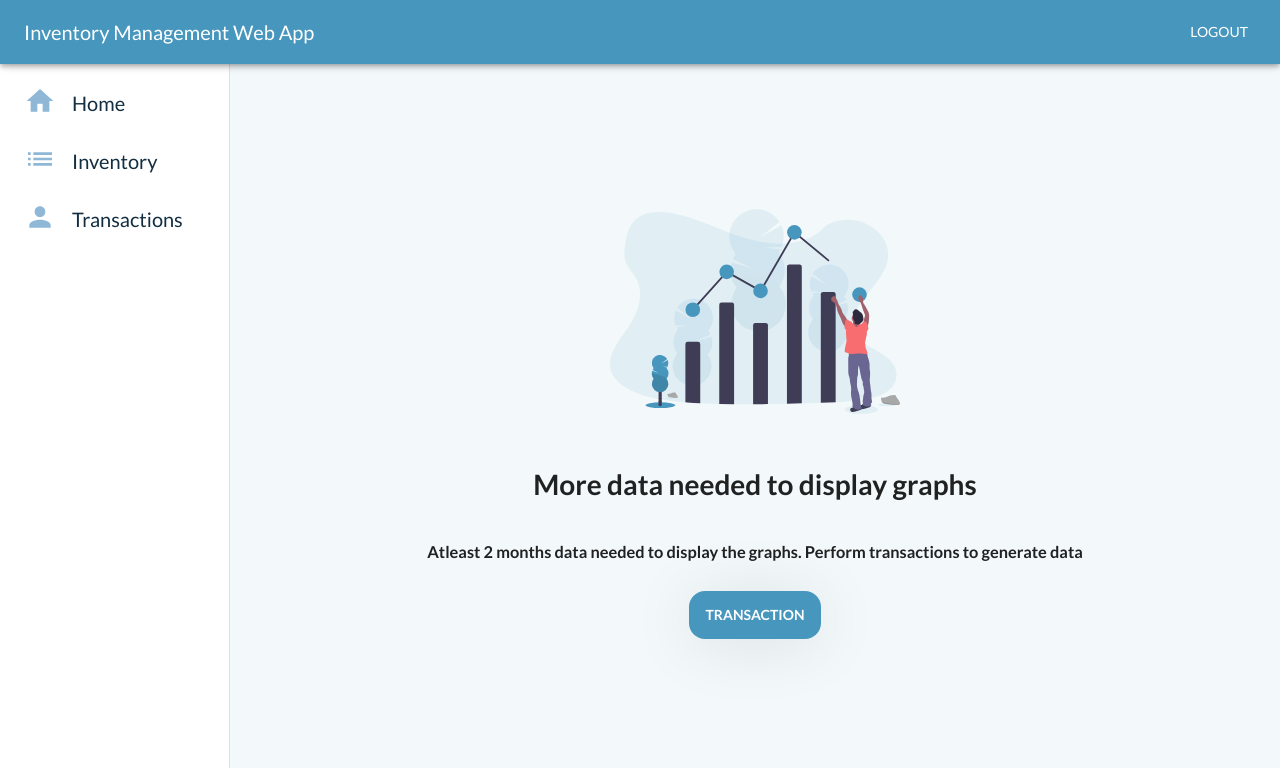
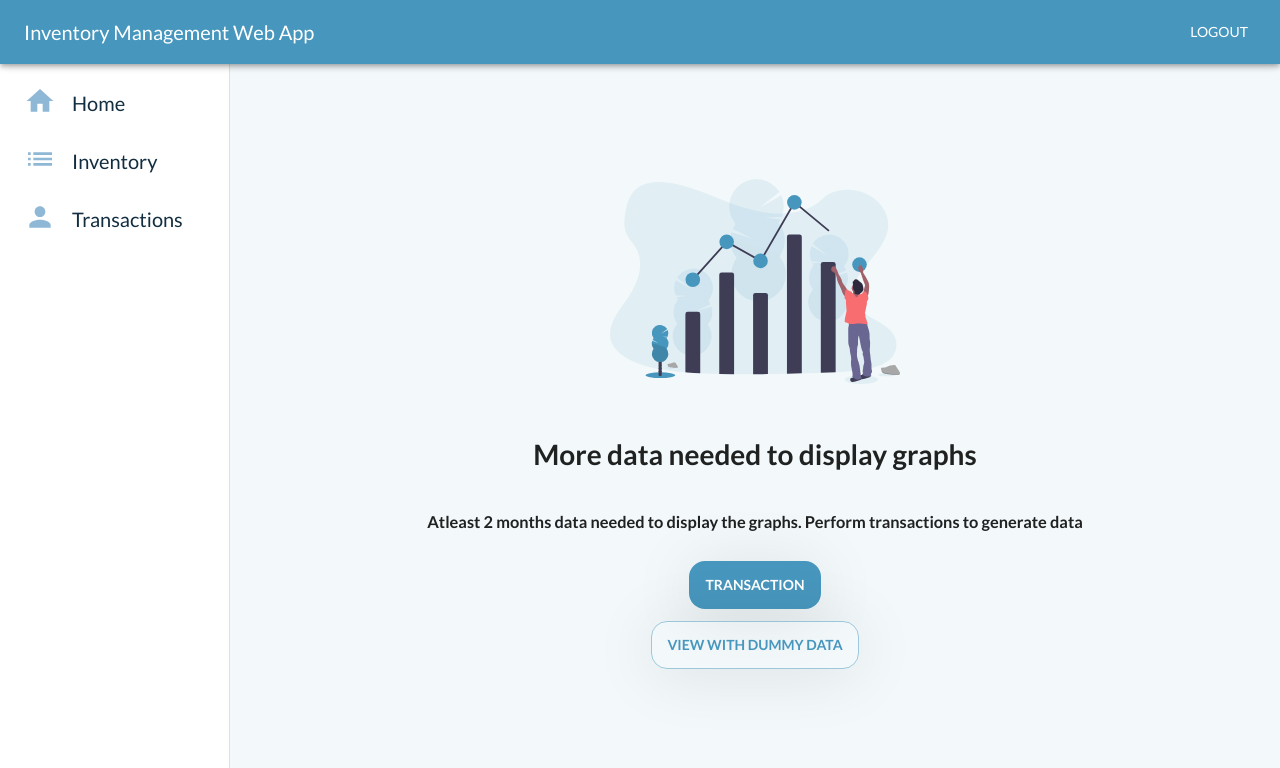
Before and after one commit to djunicode/inventory-management-web, a React (Create React App) app in the folder client/: page / in a window 1280 px wide. Shown: the top 768 px of the page. Built offline with nearby package versions, Linux system fonts and the light colour scheme; no server answers; sample sign-in values are in the browser's storage.

Commit message:
added option to view graphs with dummy data

```diff
--- a/client/src/components/Home/Home.js
+++ b/client/src/components/Home/Home.js
@@ -26,6 +26,10 @@ const useStyles = makeStyles(theme => ({
       margin: '1rem 2rem',
       width: '100%',
       maxWidth: '20rem',
+      [theme.breakpoints.only('sm')]: {
+        margin: '0.5rem 1rem',
+        maxWidth: '14rem',
+      },
       [theme.breakpoints.only('xs')]: {
         margin: '0.5rem 1rem',
         maxWidth: '12rem',
@@ -101,7 +105,7 @@ const Home = () => {
   return (
     <>
       {salesAreaData.length < 2 ? (
-        <NoData />
+        <NoData setData={setData} />
       ) : (
         <>
           <div className={classes.graph}>
--- a/client/src/components/Home/NoData.js
+++ b/client/src/components/Home/NoData.js
@@ -2,6 +2,7 @@ import React from 'react';
 import { makeStyles } from '@material-ui/core/styles';
 import { useHistory } from 'react-router-dom';
 import { Button } from '@material-ui/core';
+import { PropTypes } from 'prop-types';
 import illustration from '../../images/Graph.svg';
 
 const useStyles = makeStyles(theme => ({
@@ -33,13 +34,178 @@ const useStyles = makeStyles(theme => ({
   },
 }));
 
-const NoData = () => {
+const NoData = ({ setData }) => {
   const classes = useStyles();
 
   const history = useHistory();
 
   const handleClick = () => {
     history.push('/transaction');
+  };
+
+  const useDummyData = () => {
+    const temp = {
+      Total: {
+        Total: {
+          earned: 200.0,
+          sold: 10,
+          spent: 10000.0,
+          bought: 210,
+        },
+        Munch: {
+          earned: 50.0,
+          spent: 200.0,
+          sold: 5,
+          bought: 20,
+        },
+        Kitkat: {
+          earned: 300.0,
+          spent: 100.0,
+          sold: 0,
+          bought: 10,
+        },
+        Lays: {
+          earned: 150.0,
+          spent: 600.0,
+          sold: 5,
+          bought: 40,
+        },
+        Chips: {
+          earned: 200.0,
+          spent: 400.0,
+          sold: 0,
+          bought: 20,
+        },
+        Milk: {
+          earned: 900.0,
+          spent: 700.0,
+          sold: 0,
+          bought: 120,
+        },
+        Bag: {
+          earned: 1500.0,
+          spent: 700.0,
+          sold: 0,
+          bought: 120,
+        },
+        Chocolate: {
+          earned: 300.0,
+          spent: 150.0,
+          sold: 0,
+          bought: 120,
+        },
+        Water: {
+          earned: 200.0,
+          spent: 100.0,
+          sold: 0,
+          bought: 120,
+        },
+        Bread: {
+          earned: 1000.0,
+          spent: 800.0,
+          sold: 0,
+          bought: 120,
+        },
+      },
+      '2020-01': {
+        Total: {
+          earned: 290.0,
+          sold: 10,
+          spent: 380.0,
+          bought: 210,
+        },
+      },
+      '2020-02': {
+        Total: {
+          earned: 310.0,
+          sold: 10,
+          spent: 230.0,
+          bought: 210,
+        },
+      },
+      '2020-03': {
+        Total: {
+          earned: 340.0,
+          sold: 10,
+          spent: 250.0,
+          bought: 210,
+        },
+      },
+      '2020-04': {
+        Total: {
+          earned: 320.0,
+          sold: 10,
+          spent: 280.0,
+          bought: 210,
+        },
+      },
+
+      '2020-05': {
+        Total: {
+          earned: 300.0,
+          sold: 10,
+          spent: 300.0,
+          bought: 210,
+        },
+      },
+      '2020-06': {
+        Total: {
+          earned: 200.0,
+          sold: 10,
+          spent: 100.0,
+          bought: 210,
+        },
+      },
+      '2020-07': {
+        Total: {
+          earned: 355.0,
+          sold: 10,
+          spent: 265.0,
+          bought: 210,
+        },
+      },
+      '2020-08': {
+        Total: {
+          earned: 370.0,
+          sold: 10,
+          spent: 300.0,
+          bought: 210,
+        },
+      },
+      '2020-09': {
+        Total: {
+          earned: 342.0,
+          sold: 10,
+          spent: 296.0,
+          bought: 210,
+        },
+      },
+      '2020-10': {
+        Total: {
+          earned: 321.0,
+          sold: 10,
+          spent: 257.0,
+          bought: 210,
+        },
+      },
+      '2020-11': {
+        Total: {
+          earned: 361.0,
+          sold: 10,
+          spent: 285.0,
+          bought: 210,
+        },
+      },
+      '2020-12': {
+        Total: {
+          earned: 398.0,
+          sold: 10,
+          spent: 302.0,
+          bought: 210,
+        },
+      },
+    };
+    setData(temp);
   };
 
   return (
@@ -59,8 +225,21 @@ const NoData = () => {
       >
         Transaction
       </Button>
+      <Button
+        type='button'
+        color='primary'
+        variant='outlined'
+        className={classes.button}
+        onClick={useDummyData}
+      >
+        View with Dummy Data
+      </Button>
     </div>
   );
 };
 
+NoData.propTypes = {
+  setData: PropTypes.func.isRequired,
+};
+
 export default NoData;
```
